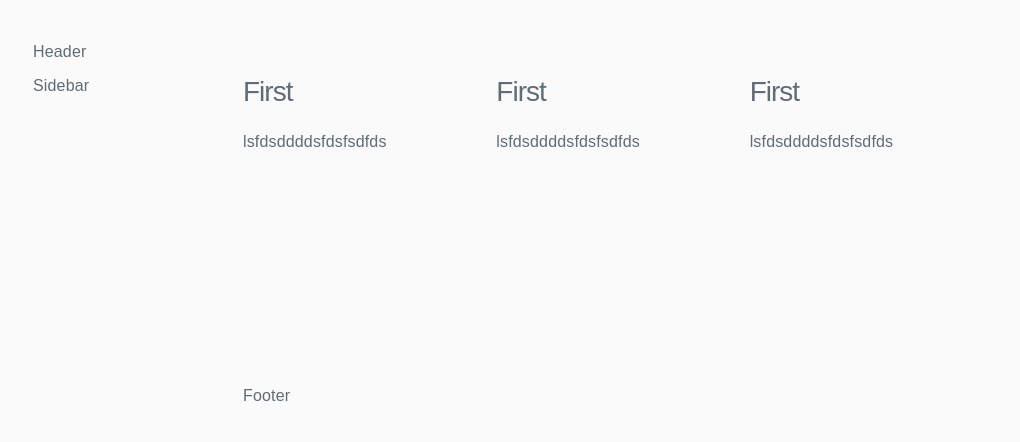
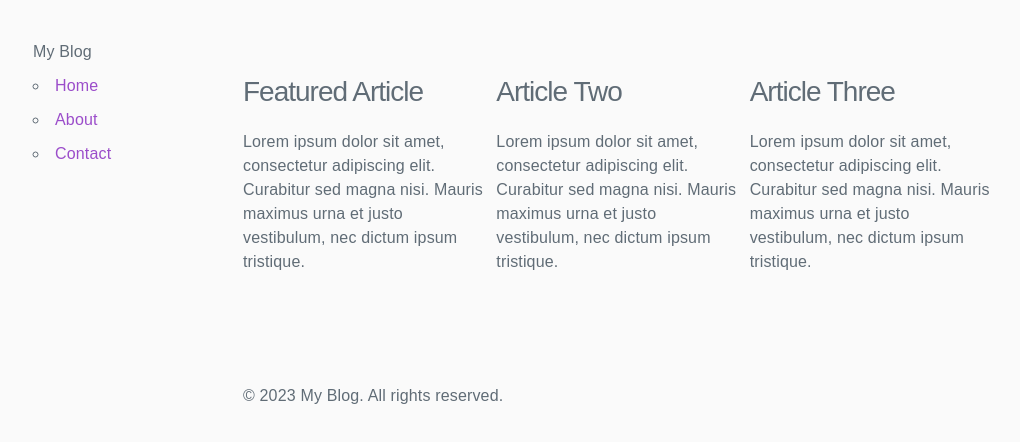
Before and after one commit to jasmineHerd/Udacity-My-Blog, a plain HTML site: page index.html in a window 1280 px wide. Shown: the whole page, without its empty margins (127-1147 px from the left). Drawn offline with nearby package versions, Linux system fonts and the light colour scheme.

Commit message:
example text added

```diff
--- a/index.html
+++ b/index.html
@@ -8,22 +8,31 @@
 <body>
   <header>
     <div class="wrapper">
-      <header>Header</header>
-      <aside>Sidebar</aside>
-
-        <main>
-          <div class="item featured"><h3>First</h3>
-
-          <p>lsfdsddddsfdsfsdfds</p></div>
-          <div class="item item-2"><h3>First</h3>
-
-            <p>lsfdsddddsfdsfsdfds</p></div>
-          <div class="item item-3"><h3>First</h3>
-
-            <p>lsfdsddddsfdsfsdfds</p></div>
-        </main>
-
-      <footer>Footer</footer>
+      <header>My Blog</header>
+      <aside>
+        <nav>
+          <ul>
+            <li><a href="#">Home</a></li>
+            <li><a href="#">About</a></li>
+            <li><a href="#">Contact</a></li>
+          </ul>
+        </nav>
+      </aside>
+      <main>
+        <div class="item featured">
+          <h3>Featured Article</h3>
+          <p>Lorem ipsum dolor sit amet, consectetur adipiscing elit. Curabitur sed magna nisi. Mauris maximus urna et justo vestibulum, nec dictum ipsum tristique.</p>
+        </div>
+        <div class="item item-2">
+          <h3>Article Two</h3>
+          <p>Lorem ipsum dolor sit amet, consectetur adipiscing elit. Curabitur sed magna nisi. Mauris maximus urna et justo vestibulum, nec dictum ipsum tristique.</p>
+        </div>
+        <div class="item item-3">
+          <h3>Article Three</h3>
+          <p>Lorem ipsum dolor sit amet, consectetur adipiscing elit. Curabitur sed magna nisi. Mauris maximus urna et justo vestibulum, nec dictum ipsum tristique.</p>
+        </div>
+      </main>
+      <footer>&copy; 2023 My Blog. All rights reserved.</footer>
     </div>
   </header>
 </body>
```
